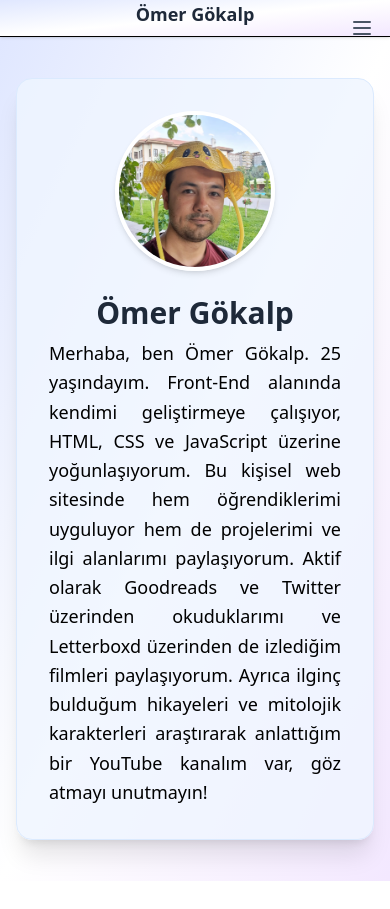
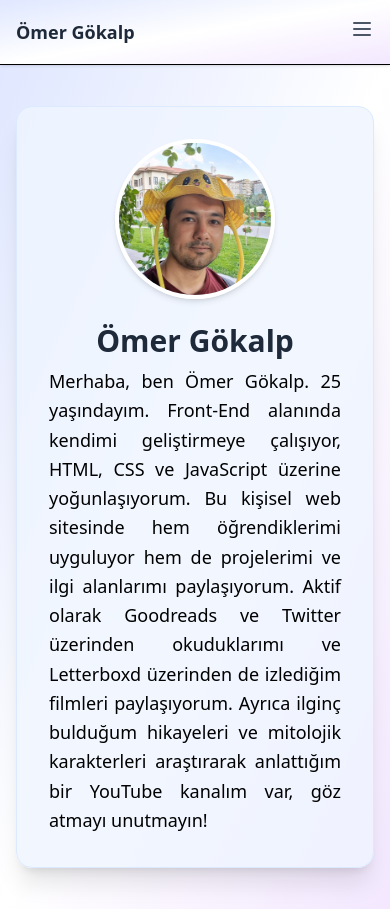
Before and after one commit to OmerGokalp/mywebsite-vue, a Vue app: page / in a window 390 px wide. Before the commit the page ends 881 px from the top, so only its background shows below. Built offline with nearby package versions, Linux system fonts and the light colour scheme.

Commit message:
isim-menu-hiza-fixed

```diff
--- a/src/views/Navbar.vue
+++ b/src/views/Navbar.vue
@@ -12,24 +12,24 @@ const toggleMenu = () => {
   <nav class="bg-gradient-to-br from-indigo-100 via-white to-purple-100 shadow-sm sticky top-0 z-50 border-b">
     <div class="max-w-5xl mx-auto px-4">
       <!-- Navbar Container -->
-      <div class="flex flex-col md:flex-row md:justify-center md:items-center h-auto md:h-16 space-y-2 md:space-y-0">
+      <div class="flex items-center justify-between h-16 md:justify-center md:space-x-6">
 
-        <!-- Logo (ortalanmış) -->
+        <!-- Logo -->
         <router-link
           to="/"
-          class="text-lg font-semibold text-gray-800 hover:text-blue-600 transition text-center md:mr-6"
+          class="text-lg font-semibold text-gray-800 hover:text-blue-600 transition"
         >
           Ömer Gökalp
         </router-link>
 
         <!-- Menü (sadece desktop) -->
-        <div class="hidden md:flex justify-center space-x-6">
+        <div class="hidden md:flex space-x-6">
           <router-link to="/cv" class="text-gray-600 hover:text-blue-600 transition">Özgeçmiş</router-link>
           <router-link to="/contact" class="text-gray-600 hover:text-blue-600 transition">İletişim</router-link>
         </div>
 
-        <!-- Menü Düğmesi (mobil) -->
-        <div class="absolute top-4 right-4 md:hidden">
+        <!-- Hamburger Menü (sadece mobil) -->
+        <div class="md:hidden">
           <button @click="toggleMenu" class="text-gray-600 focus:outline-none">
             <svg class="h-6 w-6" fill="none" stroke="currentColor" viewBox="0 0 24 24">
               <path
@@ -44,8 +44,8 @@ const toggleMenu = () => {
       </div>
     </div>
 
-    <!-- Menü (mobil açık hali) -->
-    <div v-if="menuOpen" class="md:hidden px-4 pb-4 pt-2 space-y-2 bg-white shadow rounded-b text-center">
+    <!-- Açılır Menü (mobilde görünür) -->
+    <div v-if="menuOpen" class="md:hidden px-4 pb-4 space-y-2 text-center">
       <router-link to="/cv" class="block text-gray-600 hover:text-blue-600 transition">Özgeçmiş</router-link>
       <router-link to="/contact" class="block text-gray-600 hover:text-blue-600 transition">İletişim</router-link>
     </div>
```
